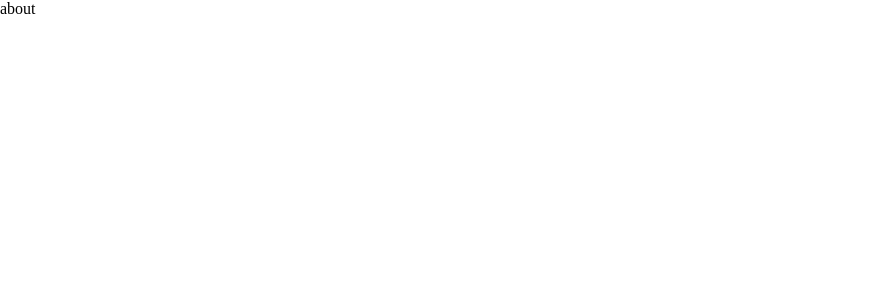
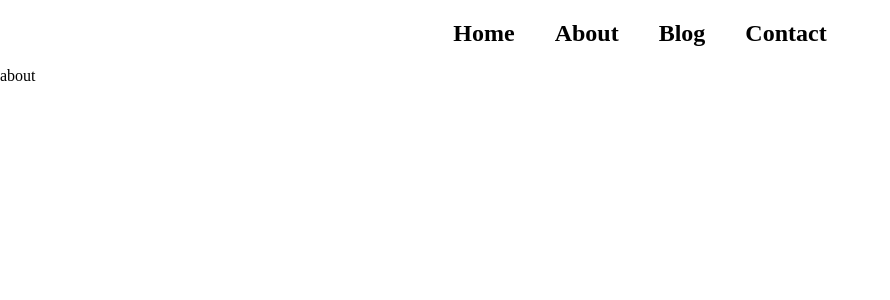
Before and after one commit to TheHimanshuDixit/Lets-Do-Blog, a Next.js app: page /about in a window 1280 px wide. Shown: the top 300 px of the page, without its empty margins (0-890 px from the left). Built offline with nearby package versions, Linux system fonts and the light colour scheme.

Commit message:
Navbar is added in _app.js and Script remove

```diff
--- /dev/null
+++ b/components/Navbar.js
@@ -0,0 +1,18 @@
+import React from 'react'
+import Link from 'next/link'
+import styles from '@/styles/Home.module.css'
+
+const Navbar = () => {
+    return (
+        <nav>
+            <ul className={styles.mainnav}>
+                <Link href={'/'}><li>Home</li></Link>
+                <Link href={'/about'}><li>About</li></Link>
+                <Link href={'/blog'}><li>Blog</li></Link>
+                <Link href={'/contact'}><li>Contact</li></Link>
+            </ul>
+        </nav>
+    )
+}
+
+export default Navbar
--- a/pages/_app.js
+++ b/pages/_app.js
@@ -1,3 +1,4 @@
+import Navbar from '@/components/Navbar';
 import '@/styles/globals.css'
 // import '../styles/style.css'
 
@@ -5,5 +6,8 @@ import '@/styles/globals.css'
 
 export default function App({ Component, pageProps }) {
   console.log('app');
-  return <Component {...pageProps} />
+  return <>
+    <Navbar />
+    <Component {...pageProps} />
+  </>
 }
```
Also changed, not shown: pages/index.js (+1 -13 lines).
